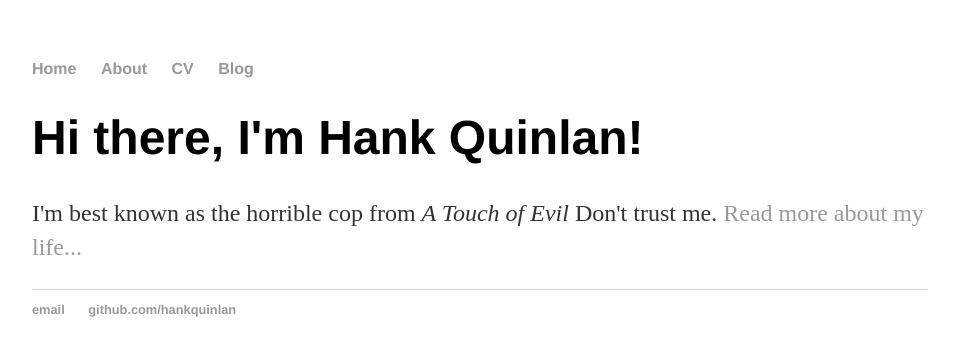
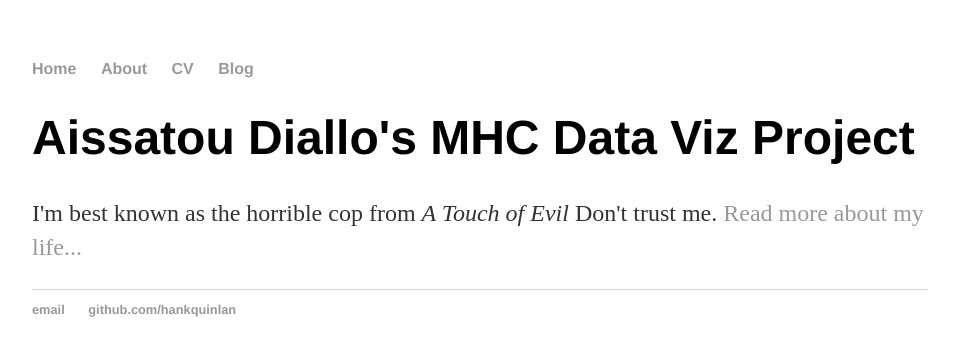
Before and after one commit to ad605/ad605.github.io, a Jekyll site: the page built from index.html, in a window 1280 px wide. Shown: the top 356 px of the page, without its empty margins (160-1115 px from the left). Built offline with Jekyll 4.4.1, drawn with Linux system fonts in a browser that asks for light colours.

Commit message:
Update index.html

```diff
--- a/index.html
+++ b/index.html
@@ -1,8 +1,8 @@
 ---
 layout: default
-title: Aissatou Diallo's MHC Data Viz Project
+title: Hank Quinlan, Horrible Cop
 ---
 <div class="blurb">
-	<h1>Hi there, I'm Hank Quinlan!</h1>
+	<h1>Aissatou Diallo's MHC Data Viz Project</h1>
 	<p>I'm best known as the horrible cop from <em>A Touch of Evil</em> Don't trust me. <a href="/about">Read more about my life...</a></p>
 </div><!-- /.blurb -->
```
